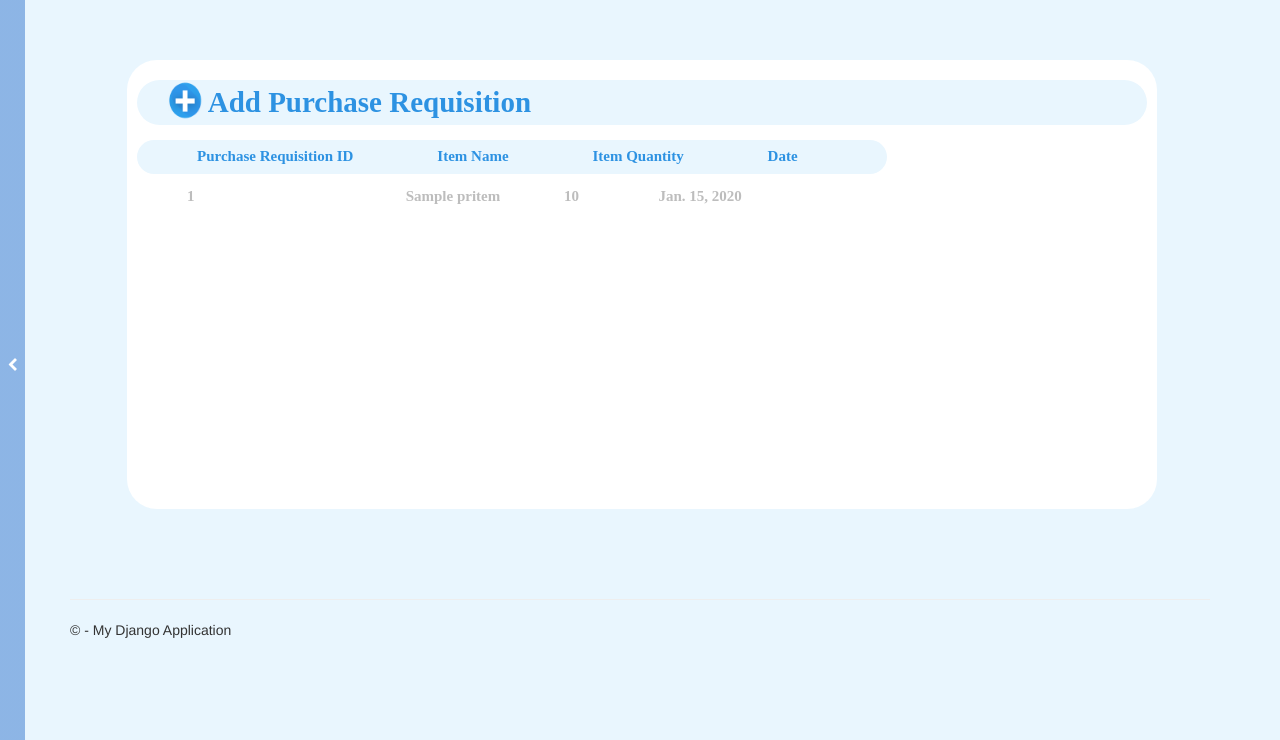
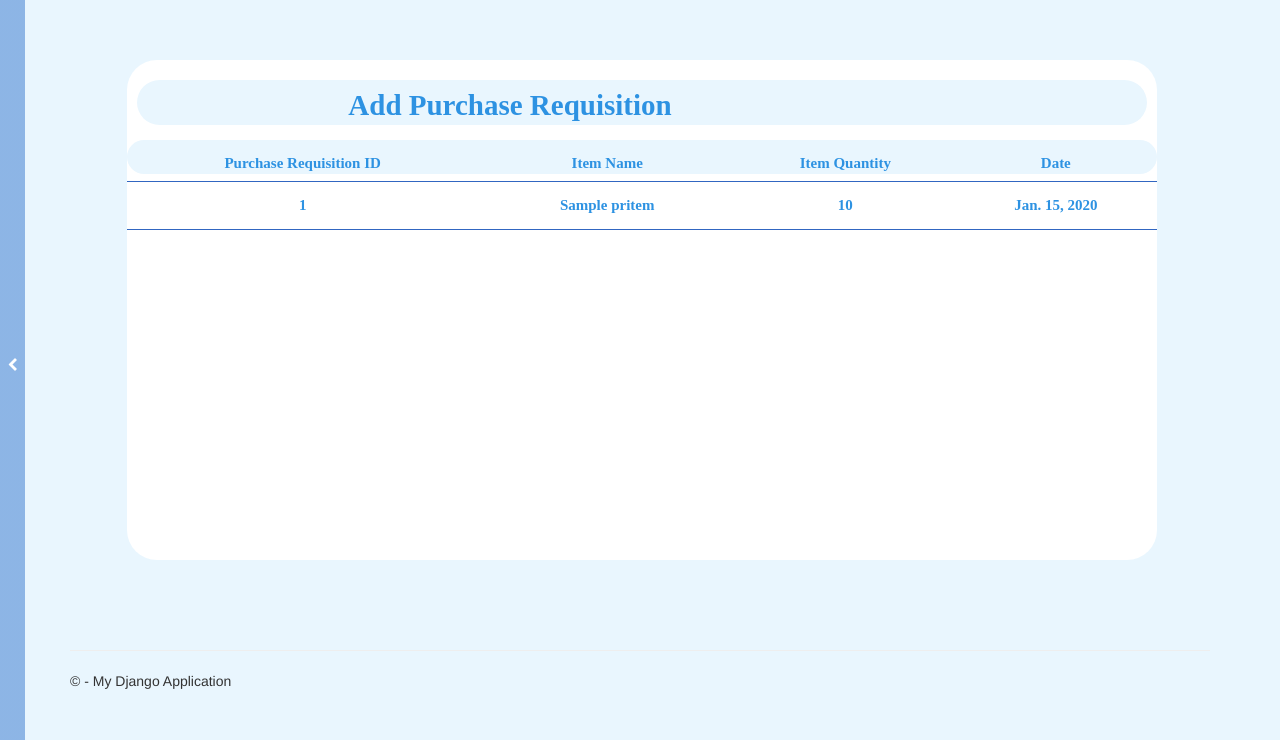
Before and after one commit to RockSolidSoln/Quotation-System, a Django app: page /vspr in a window 1280 px wide. Shown: the part 60-800 px from the top of the page. Run offline with Django 4.2, Linux system fonts and the light colour scheme; tables that the repository leaves empty hold one stand-in row (values such as "Sample post"); some libraries are stand-ins or nearby versions.

Commit message:
optimized css and layouts

```diff
--- a/quotation_system/addItem/forms.py
+++ b/quotation_system/addItem/forms.py
@@ -3,6 +3,8 @@ from project.models import Quotation, QuotationItems
 
 class QuotationForm(forms.ModelForm):
     total_price = forms.FloatField(label='Total Price')
+    manager_id = forms.CharField(required=False)
+
     class Meta:
         model = Quotation
         fields = ['quotation_id',
--- a/quotation_system/addItem/views.py
+++ b/quotation_system/addItem/views.py
@@ -10,11 +10,9 @@ from django.forms.models import model_to_dict
 @login_required
 def add_quotation(request):
     salesman_id = Salesman.objects.get(user=request.user).salesman_id
-    manager_id = list(Manager.objects.values_list('manager_id', flat=True))
     pr_id = list(PurchaseRequisition.objects.values_list('pr_id', flat=True))
 
     context = {
-            'manager_id': manager_id,
             'salesman_id': salesman_id,
             'pr_id': pr_id,
             'year': datetime.now().year,
--- a/quotation_system/project/forms.py
+++ b/quotation_system/project/forms.py
@@ -5,6 +5,7 @@ Definition of forms.
 from django import forms
 from django.contrib.auth.forms import AuthenticationForm
 from django.utils.translation import gettext_lazy as _
+
 
 class BootstrapAuthenticationForm(AuthenticationForm):
     """Authentication form which uses boostrap CSS."""
@@ -17,7 +18,8 @@ class BootstrapAuthenticationForm(AuthenticationForm):
                                widget=forms.PasswordInput({
                                    'class': 'form-control',
                                    'style': 'width: 100%; padding: 12px 20px; margin: 8px 0; display: inline-block; border: 1px solid #ccc; border-radius: 4px; box-sizing: border-box;',
-                                   'placeholder':'Password'}))
+                                   'placeholder': 'Password'}))
+
 
 class UserTypeForm(forms.Form):
     USER_TYPE_CHOICES = [
--- a/quotation_system/project/static/app/content/VSPR.css
+++ b/quotation_system/project/static/app/content/VSPR.css
@@ -24,7 +24,6 @@
     width:225px;
     position: fixed;
     z-index:1;
-    top:3;
     left:0;
     background: rgba(49, 112, 222, 0.9);
     overflow-x: hidden;
@@ -47,65 +46,28 @@
     font-weight: bold;
     text-decoration: underline;
 }
-#main{
-    position: relative;
-    width: 1030px;
-    height: 449px;
-    left: 5%;
-    top: 70px;
-    background: #FFFFFF;
-    border-radius: 30px;
-    margin-bottom: 160px;
-}
-#header{
-    position: absolute;
-    width: 1010px;
-    height: 45px;
-    align-items: left;
-    text-align: left;
-    background: #E9F6FE;
-    border-radius: 30px;
-    left: 10px;
-    margin-bottom: 20px;
-}
-#header a h2{
-    position: absolute;
-    width: 746px;
-    height: 45px;
-    font-family: 'Inknut Antiqua';
-    font-style: normal;
-    font-weight: 700;
-    font-size: 29px;
-    line-height: 10px;
-    color: #2D92E2;
-    left: 7%;
-    top:-3px;
-}
 
 #header a img{
     margin-left: 28px;
   }
 
-  #maincontent{
+  #main_content{
     position: relative;
   }
-
   #header2{
     position: absolute;
     justify-content: space-between;
     margin-top: 60px;
-    margin-left: 10px;
     height: 34px;
     background-color: #E9F6FE;
     border-radius: 30px;
-    width: 750px;
+    width: 100%;
   }
-  #header2 p{
+  #header2 table{
     margin-top: 6px;
+    margin-bottom: 6px;
   }
-  #header2 p span{
-    margin-right: 20px;
-    padding-left: 60px;
+  #header2 table tr{
     font-family: 'Inknut Antiqua';
     font-style: normal;
     font-weight: 700;
@@ -113,22 +75,32 @@
     line-height: 15px;
     color: #2D92E2;
   }
-  #content{
-    position: absolute;
-    margin-top: 100px;
-    margin-left: 10px;
-  }
-  #content p{
-    margin-top: 6px;
-  }
+table {
+  width: 100%; /* set the width of the table to 100% of the parent container */
+  border-collapse: collapse; /* remove the space between cells */
+  margin-bottom: 20px; /* add margin to the bottom of the table */
+}
+tr{
+  height: 35px;
+  border-bottom: 1px solid #3166c1 ;
+}
+th{
+  padding: 8px; /* add padding to the cells */
+  text-align: center; /* center align the text in the cells */
+}
 
-  #content p span{
-    margin-right: 10px;
-    padding-left: 50px;
-    font-family: 'Inknut Antiqua';
-    font-style: normal;
-    font-weight: 700;
-    font-size: 15px;
-    line-height: 15px;
-    color: #BDBDBD;
-  }
+td {
+  padding: 8px;
+  text-align: center;
+  vertical-align: middle;
+}
+
+.inside-table{
+   display: flex;
+  flex-direction: column;
+}
+
+.inside-table span {
+  padding: 8px;
+  flex-direction: row;
+}
--- a/quotation_system/project/static/app/content/dashboard.css
+++ b/quotation_system/project/static/app/content/dashboard.css
@@ -21,13 +21,12 @@
     border: none;
     width:225px;
     position: fixed;
-    z-index:1;
-    top:3;
     left:0;
-    background: rgba(49, 112, 222, 0.9);
+    background: rgba(49, 112, 222);
     overflow-x: hidden;
     padding-top: 50px;
     display: none;
+      z-index: 2;
   }
   #sidebar.active{
     display:block;
@@ -45,13 +44,14 @@
 }
 
 #sidebar a:hover{
-    font-weight: bold;
     text-decoration: underline;
 }
 #main{
     position: relative;
     width: 1030px;
-    height: 449px;
+    height: 500px;
+    overflow: auto;
+    overflow-x: hidden;
     left: 5%;
     top: 70px;
     background: #FFFFFF;
@@ -78,7 +78,6 @@
     font-size: 29px;
     line-height: 10px;
     color: #2D92E2;
-    left: 15%;
 }
 #form{
     position: absolute;
--- a/quotation_system/project/templates/app/dashboard.html
+++ b/quotation_system/project/templates/app/dashboard.html
@@ -19,9 +19,9 @@
         Home
     </a>
     {% if salesman %}
-        <a href="{% url 'view_purchase_requisition' %}" style="right:10px; position:relative;">
+        <a href="{% url 'view_purchase_requisition' %}" >
             <img src="{% static 'app/assets/AddButton2.png' %}" alt="AddButton2" width="45"
-            height="40" style=" margin-right:5px;">
+            height="40">
                 Purchase Requisition
         </a>
 
--- a/quotation_system/project/templates/app/index.html
+++ b/quotation_system/project/templates/app/index.html
@@ -2,7 +2,7 @@
 
 {% block content %}
 
-<div class="jumbotron">
+<div class="jumbotron" style="background-color: rgb(226, 241, 255);">
     <h1>Quotation System</h1>
 </div>
 
--- a/quotation_system/project/templates/app/layout.html
+++ b/quotation_system/project/templates/app/layout.html
@@ -1,6 +1,7 @@
 <!DOCTYPE html>
 <html>
 <head>
+
     <meta charset="utf-8" />
     <meta name="viewport" content="width=device-width, initial-scale=1.0">
     <title>{{ title }} - My Django Application</title>
--- a/quotation_system/project/templates/customer/VSPR.html
+++ b/quotation_system/project/templates/customer/VSPR.html
@@ -1,11 +1,10 @@
 {% extends "../app/layout.html" %}
 
 {% block content %}
-<!DOCTYPE html>
-<html>
 <head>
    {% load static %}
     <link rel="stylesheet" href="{% static 'app/content/VSPR.css' %}">
+       <link rel="stylesheet" href="{% static 'app/content/dashboard.css' %}">
     <link rel="stylesheet"href="https://cdnjs.cloudflare.com/ajax/libs/font-awesome/4.7.0/css/font-awesome.min.css">
 </head>
 
@@ -44,60 +43,47 @@
   <div id="main">
     <br/>
     <div id="header">
-      <a href="{% url 'apr' %}"><img src="{% static 'app/assets/AddButton.png' %}" alt="AddButton" width="40"
-     height="40"> <h2>Add Purchase Requisition</h2></a>
+      <a href="{% url 'apr' %}">
+          <h2>Add Purchase Requisition</h2>
+      </a>
     </div>
 
-    <div id="maincontent">
+    <div id="main_content">
+        <div id="header2" >
+              <table>
+                <tr>
+                  <th>Purchase Requisition ID</th>
+                  <th>Item Name</th>
+                  <th>Item Quantity</th>
+                  <th>Date</th>
+                </tr>
+        {% for purchase in Pr %}
+                <tr>
+                  <td>{{ purchase.pr_id }}</td>
+                  <td>
+                      <span class="inside-table">
+                      {% for purchase_item in Pr_item %}
+                          <span>{{ purchase_item.pr_item_name }}</span>
+                       {% endfor %}
+                      </span>
+                  </td>
+                <td>
+                      <span class="inside-table">
+                      {% for purchase_item in Pr_item %}
+                          <span>{{ purchase_item.pr_item_quantity }}</span>
+                       {% endfor %}
+                      </span>
+                  </td>
+                <td>{{ purchase.date }}</td>
+                </tr>
+               {% endfor %}
+              </table>
 
-         <div id="header2" >
-            <p>
-               <span>Purchase Requisition ID</span>
-               <span>Item Name</span>
-               <span>Item Quantity</span>
-               <span>Date</span>
-            </p>
-         </div>
-
-         {%for purchase in Pr%}
-         <div id="content">
-            <p>
-               <span>{{ purchase.pr_id }}</span>
-               <span style="position:relative; left: 400px;">{{ purchase.date }}</span>
-               {%for purchase_item in Pr_item%}
-               <span >{{ purchase_item.pr_item_name }}</span>
-               <span>{{ purchase_item.pr_item_quantity }}</span>
-               <br>
-               {% endfor %}
-            </p>
-         {% endfor %}
-         </div>
+        </div>
 
 
     </div>
 
 </div>
-
-<script>
-    // JavaScript for toggling the sidebar on and off
-    var button = document.getElementById('sidebar-button');
-    var sidebar = document.getElementById('sidebar');
-    var main = document.getElementById('main');
-
-    button.addEventListener('click', function() {
-      if (sidebar.style.display === 'block') {
-        sidebar.style.display = 'none';
-        button.classList.remove('clicked');
-        main.style.marginLeft = '0px';
-
-      } else {
-        sidebar.style.display = 'block';
-        button.classList.add('clicked');
-        main.style.marginLeft = '120px';
-
-      }
-    });
-  </script>
-
+    <script src="{% static 'app/scripts/custom/sideBar.js' %}"></script>
   {% endblock %}
-</html>
```
Also changed, not shown: quotation_system/addItem/templates/addItem/addQuotation.html (+31 -39 lines), quotation_system/project/models.py (+25 -13 lines), quotation_system/project/static/app/content/quotation.css (+40 -18 lines), quotation_system/quotation_system/urls.py (+5 -4 lines), quotation_system/project/migrations/0017_alter_quotation_manager_id.py (added).
